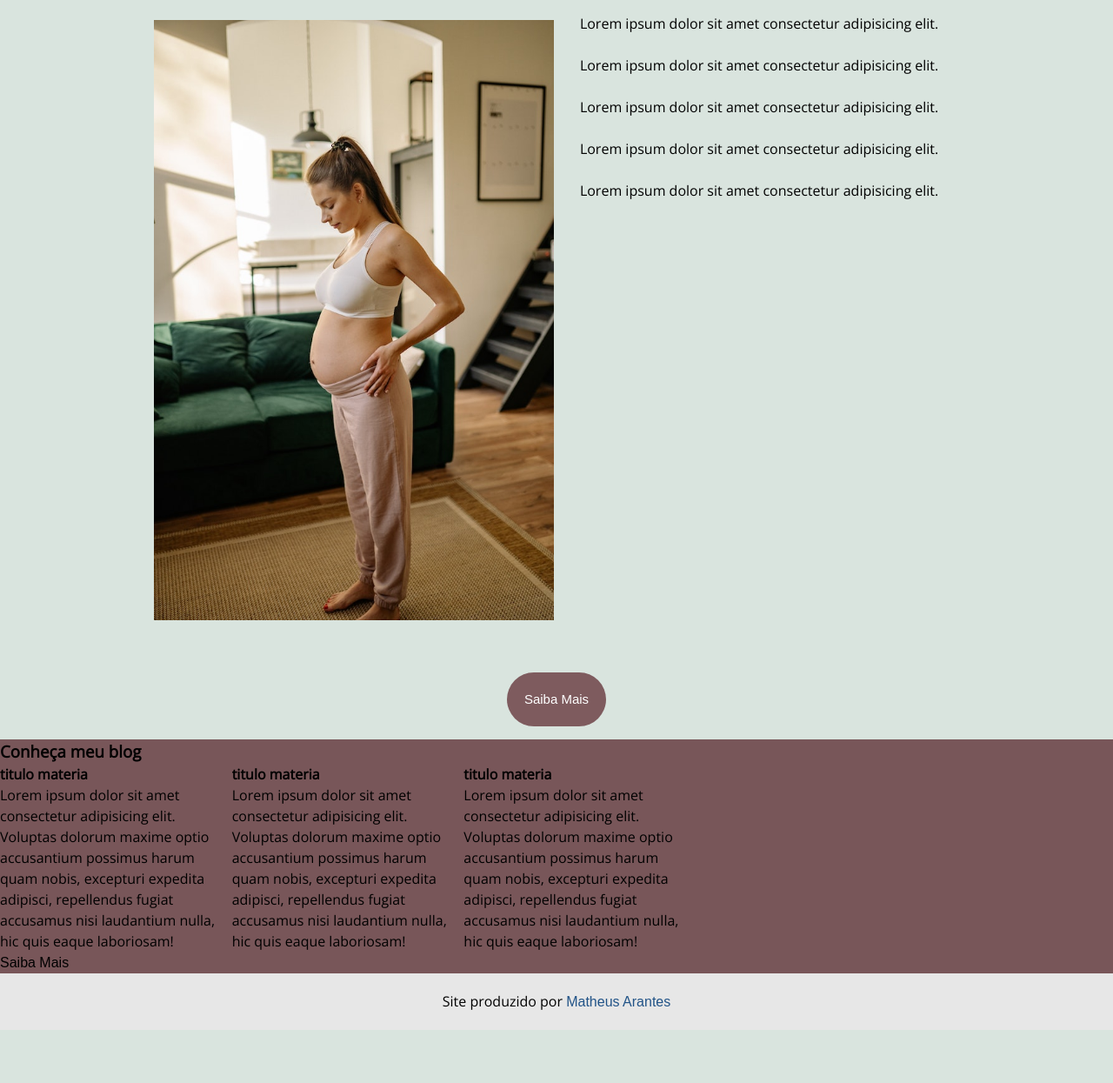
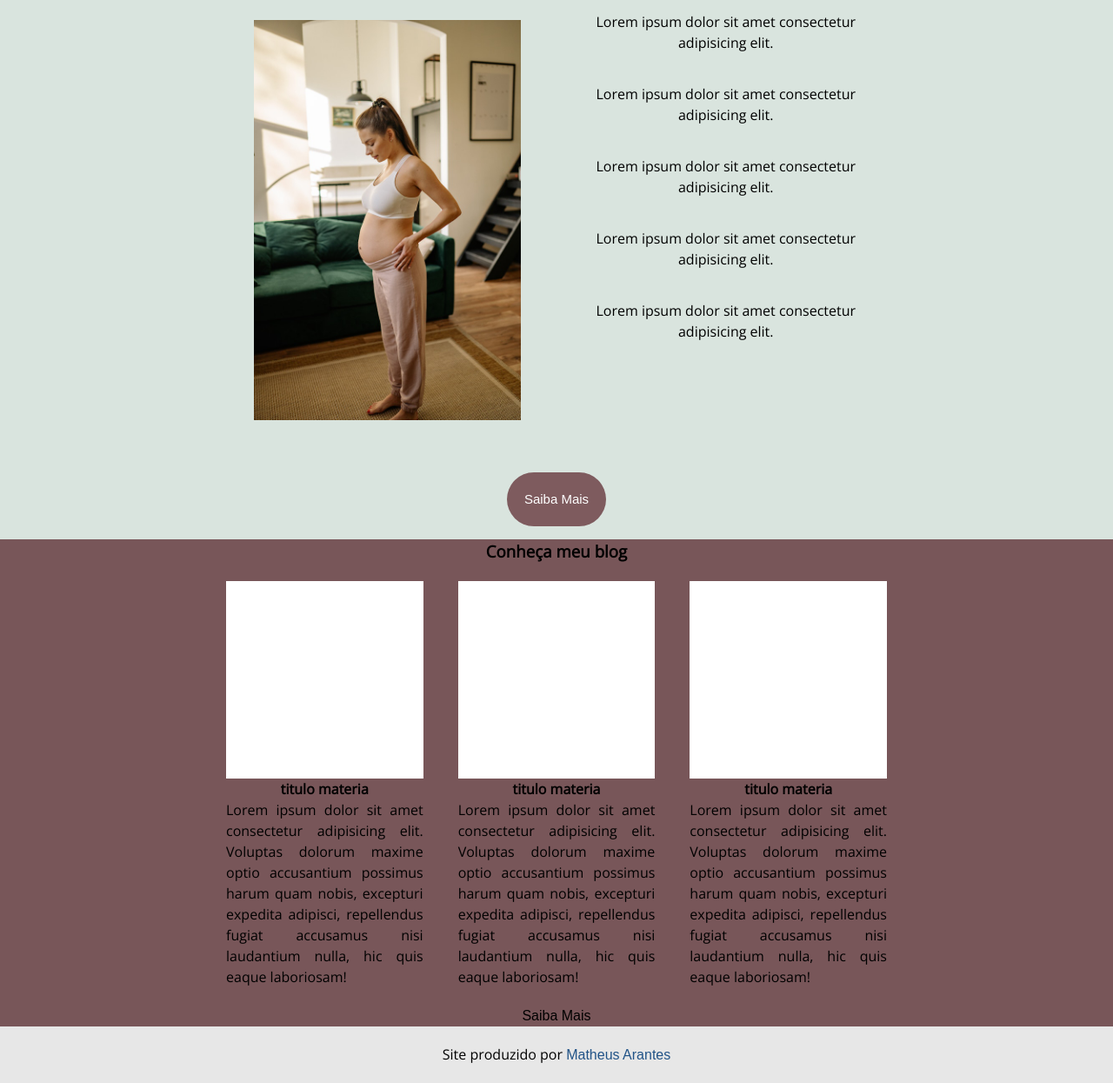
Before and after one commit to Programmerarantes/autoral1, a plain HTML site: page index.html in a window 1280 px wide. Shown: the part 2493-3738 px from the top of the page at 87% size. Before the commit the page ends 3677 px from the top, so only its background shows below. Drawn offline with nearby package versions, Linux system fonts and the light colour scheme.

Commit message:
finalizando base projeto

```diff
--- a/index.html
+++ b/index.html
@@ -129,7 +129,7 @@
                 </div>
                 <div class="blog-container">
                     <div>
-                        <img src="" alt="">
+                        <img src="img-blog/white.png" alt="">
                         <h4>titulo materia</h4>
                         <p>Lorem ipsum dolor sit amet consectetur adipisicing elit.
                             Voluptas dolorum maxime optio accusantium possimus harum quam nobis,
@@ -137,7 +137,7 @@
                              hic quis eaque laboriosam!</p>
                     </div>
                     <div>
-                        <img src="" alt="">
+                        <img src="img-blog/white.png" alt="">
                         <h4>titulo materia</h4>
                         <p>Lorem ipsum dolor sit amet consectetur adipisicing elit.
                             Voluptas dolorum maxime optio accusantium possimus harum quam nobis,
@@ -145,7 +145,7 @@
                              hic quis eaque laboriosam!</p>
                     </div>
                     <div>
-                        <img src="" alt="">
+                        <img src="img-blog/white.png" alt="">
                         <h4>titulo materia</h4>
                         <p>Lorem ipsum dolor sit amet consectetur adipisicing elit.
                             Voluptas dolorum maxime optio accusantium possimus harum quam nobis,
--- a/style.css
+++ b/style.css
@@ -460,7 +460,7 @@ a:hover {
 }
 .text-six {
     display: grid;
-    grid-template-columns: 50% 2fr;
+    grid-template-columns: 50% 1fr;
     margin: 25px;
 }
 
@@ -474,15 +474,16 @@ a:hover {
     border-radius: 10px;
     padding: 20px;
     max-width: 500px;
+    max-height: 500px;
 }
+.para-six {
 
-.para-six {
-    line-height: 3em;
 }
 .para-six p {
-    margin: 0 10px;
+    margin: 10px;
     text-align: center;
     font-family: 'Open Sans', sans-serif;
+    padding-bottom: 25px;
 
 }
 .btn-six {
@@ -501,11 +502,28 @@ a:hover {
 #container-seven {
     background: #785659;
 }
+.blog {
+    display: grid;
+    text-align: center;
+    align-items: center;
+    justify-content: space-around;
+}
 
 .blog-container {
     display: grid;
     grid-template-columns: repeat(3, 1fr);
     max-width: 800px;
+}
+.blog-container div {
+    margin: 20px;
+    display: flex;
+    flex-direction: column;
+}
+.blog-container h4 {
+    text-align: center;
+}
+.blog-container p {
+    text-align: justify;
 }
 
 footer {
```
Also changed, not shown: img-blog/white.png (added).
